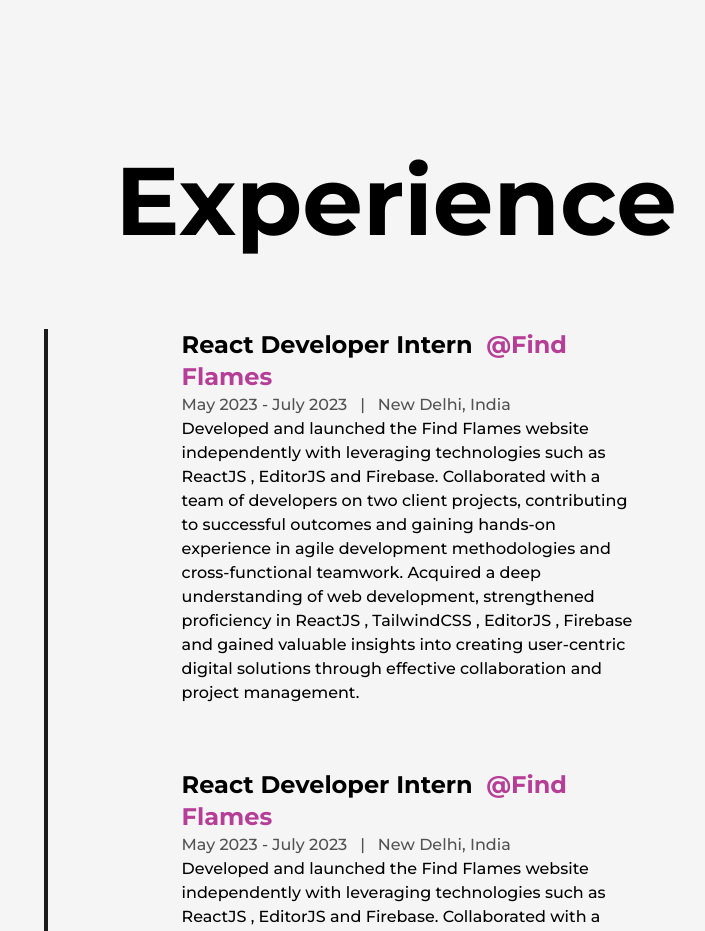
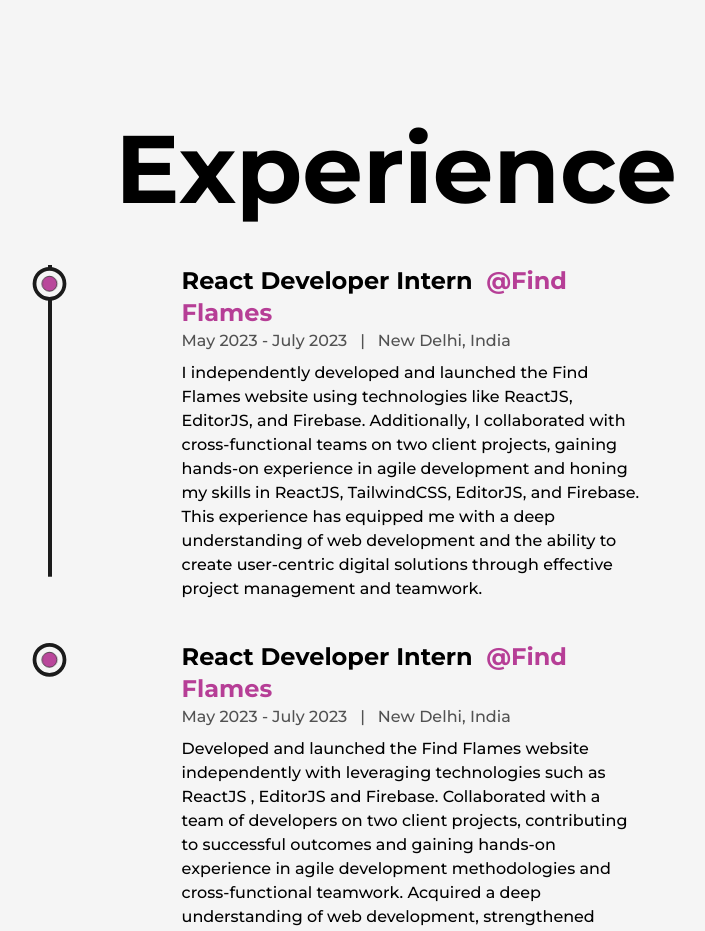
Before and after one commit to Raja543/Next.js-Portfolio, a Next.js app: page /about in a window 1280 px wide. Shown: the part 1860-2791 px from the top of the page, without its empty margins (244-949 px from the left). Built offline with nearby package versions, Linux system fonts and the light colour scheme.

Commit message:
added experience and education section

```diff
--- /dev/null
+++ b/src/components/Education.js
@@ -0,0 +1,63 @@
+import React from "react";
+import { useRef } from "react";
+import { motion } from "framer-motion";
+import { useScroll } from "framer-motion";
+import LiIcon from "./LiIcon";
+
+const Details = ({ type, time, place, info }) => {
+  const ref = useRef(null);
+  return (
+    <li
+      ref={ref}
+      className="my-4 first:mt-0 last:mb-0 w-[60%] mx-auto flex flex-col items-center justify-between "
+    >
+      <LiIcon reference={ref} />
+      <motion.div
+        initial={{ y: 50 }}
+        whileInView={{ y: 0 }}
+        transition={{ duration: 0.5, type: "spring" }}
+      >
+        <h3 className="capitalize font-bold text-2xl">{type}</h3>
+        <span className="capitalize my-2 font-medium text-dark/75">
+          {time} &nbsp; | &nbsp; {place}
+        </span>
+        <p className="font-medium w-full my-2">{info}</p>
+      </motion.div>
+    </li>
+  );
+};
+
+const Education = () => {
+  const ref = useRef(null);
+  const { scrollYProgress } = useScroll({
+    target: ref,
+    offset: ["start end", "center start"],
+  });
+  return (
+    <div className="my-20">
+      <h2 className="font-bold text-8xl mb-12 w-full text-center">Education</h2>
+      <div ref={ref} className="w-[75%] mx-auto relative">
+        <motion.div
+          style={{ scaleY: scrollYProgress }}
+          className="absolute left-9 top-0 w-[4px] h-full bg-dark origin-top"
+        />
+        <ul className="w-full flex flex-col items-start justify-between ml-4">
+          <Details
+            type="Bachelor Of Computer Application"
+            time="Nov 2020 - May 2023"
+            place="Galgotias University"
+            info="Relevant courses included Operating Systems, Computer Networks, Database Management Systems, Programming Languages, and Data Structures and Algorithms."
+          />
+          <Details
+            type="Bachelor Of Computer Application"
+            time="Nov 2023 - May 2023"
+            place="Galgotias University"
+            info="Relevant courses included Operating Systems, Computer Networks, Database Management Systems, Programming Languages, and Data Structures and Algorithms."
+          />
+        </ul>
+      </div>
+    </div>
+  );
+};
+
+export default Education;
--- a/src/components/Experience.js
+++ b/src/components/Experience.js
@@ -1,9 +1,26 @@
 import React from "react";
+import { useRef } from "react";
+import { motion } from "framer-motion";
+import { useScroll } from "framer-motion";
+import LiIcon from "./LiIcon";
 
 const Details = ({ position, company, companyLink, time, address, work }) => {
+  const ref = useRef(null);
+  const { scrollYProgress } = useScroll({
+    target: ref,
+    offset: ["start end", "center start"],
+  });
   return (
-    <li className="my-8 first:mt-0 last:mb-0 w-[60%] mx-auto flex flex-col items-center justify-between ">
-      <div>
+    <li
+      ref={ref}
+      className="my-4 first:mt-0 last:mb-0 w-[60%] mx-auto flex flex-col items-center justify-between "
+    >
+      <LiIcon reference={ref} scrollYProgress={scrollYProgress} />
+      <motion.div
+        initial={{ y: 50 }}
+        whileInView={{ y: 0 }}
+        transition={{ duration: 0.5, type: "spring" }}
+      >
         <h3 className="capitalize font-bold text-2xl">
           {position}&nbsp;{" "}
           <a
@@ -14,23 +31,32 @@
             @{company}
           </a>
         </h3>
-        <span className="capitalize font-medium text-dark/75">
+        <span className="capitalize my-2 font-medium text-dark/75">
           {time} &nbsp; | &nbsp; {address}
         </span>
-        <p className="font-medium w-full">{work}</p>
-      </div>
+        <p className="font-medium w-full my-2">{work}</p>
+      </motion.div>
     </li>
   );
 };
 
 const Experience = () => {
+  const ref = useRef(null);
+  const { scrollYProgress } = useScroll({
+    target: ref,
+    offset: ["start end", "center start"],
+    layoutEffect: false,
+  });
   return (
-    <div className="my-40">
-      <h2 className="font-bold text-8xl mb-20 w-full text-center">
+    <div className="my-32">
+      <h2 className="font-bold text-8xl mb-12 w-full text-center">
         Experience
       </h2>
-      <div className="w-[75%] mx-auto relative">
-        <div className="absolute left-8 top-0 w-[4px] h-full bg-dark origin-top" />
+      <div ref={ref} className="w-[75%] mx-auto relative">
+        <motion.div
+          style={{ scaleY: scrollYProgress }}
+          className="absolute left-9 top-0 w-[4px] h-full bg-dark origin-top"
+        />
         <ul className="w-full flex flex-col items-start justify-between ml-4">
           <Details
             position="React Developer Intern"
@@ -38,23 +64,7 @@
             company="Find Flames"
             time="May 2023 - July 2023"
             address="New Delhi, India"
-            work="Developed and launched the Find Flames website independently with leveraging technologies such as ReactJS , EditorJS and Firebase. Collaborated with a team of developers on two client projects, contributing to successful outcomes and gaining hands-on experience in agile development methodologies and cross-functional teamwork. Acquired a deep understanding of web development, strengthened proficiency in ReactJS , TailwindCSS , EditorJS , Firebase and gained valuable insights into creating user-centric digital solutions through effective collaboration and project management."
-          />
-          <Details
-            position="React Developer Intern"
-            companyLink="https://www.findflames.com/"
-            company="Find Flames"
-            time="May 2023 - July 2023"
-            address="New Delhi, India"
-            work="Developed and launched the Find Flames website independently with leveraging technologies such as ReactJS , EditorJS and Firebase. Collaborated with a team of developers on two client projects, contributing to successful outcomes and gaining hands-on experience in agile development methodologies and cross-functional teamwork. Acquired a deep understanding of web development, strengthened proficiency in ReactJS , TailwindCSS , EditorJS , Firebase and gained valuable insights into creating user-centric digital solutions through effective collaboration and project management."
-          />
-          <Details
-            position="React Developer Intern"
-            companyLink="https://www.findflames.com/"
-            company="Find Flames"
-            time="May 2023 - July 2023"
-            address="New Delhi, India"
-            work="Developed and launched the Find Flames website independently with leveraging technologies such as ReactJS , EditorJS and Firebase. Collaborated with a team of developers on two client projects, contributing to successful outcomes and gaining hands-on experience in agile development methodologies and cross-functional teamwork. Acquired a deep understanding of web development, strengthened proficiency in ReactJS , TailwindCSS , EditorJS , Firebase and gained valuable insights into creating user-centric digital solutions through effective collaboration and project management."
+            work="I independently developed and launched the Find Flames website using technologies like ReactJS, EditorJS, and Firebase. Additionally, I collaborated with cross-functional teams on two client projects, gaining hands-on experience in agile development and honing my skills in ReactJS, TailwindCSS, EditorJS, and Firebase. This experience has equipped me with a deep understanding of web development and the ability to create user-centric digital solutions through effective project management and teamwork."
           />
           <Details
             position="React Developer Intern"
--- /dev/null
+++ b/src/components/LiIcon.js
@@ -0,0 +1,36 @@
+import React from "react";
+import { motion, useScroll } from "framer-motion";
+
+const LiIcon = (reference) => {
+  const { scrollYProgress } = useScroll({
+    target: reference,
+    offset: ["center end", "center center"],
+  });
+  return (
+    <figure className="absolute left-0 stroke-dark">
+      <svg className="-rotate-90" width="75" height="75" viewBox="0 0 100 100">
+        <circle
+          cx="75"
+          cy="50"
+          r="20"
+          className="stroke-primary stroke-1 fill-none"
+        />
+        <motion.circle
+          cx="75"
+          cy="50"
+          r="20"
+          className="stroke-[5px]  fill-light"
+          style={{ pathLength: scrollYProgress }}
+        />
+        <circle
+          cx="75"
+          cy="50"
+          r="10"
+          className="animate-pulse stroke-1  fill-primary"
+        />
+      </svg>
+    </figure>
+  );
+};
+
+export default LiIcon;
--- a/src/components/Navbar.js
+++ b/src/components/Navbar.js
@@ -33,8 +33,7 @@
       <nav>
         <CustomLink href="/" title="Home" className="mr-4" />
         <CustomLink href="/about" title="About" className="mx-4" />
-        <CustomLink href="/projects" title="Projects" className="mx-4" />
-        <CustomLink href="/articles" title="Articles" className="ml-4" />
+        <CustomLink href="/projects" title="Projects" className="ml-4" />
       </nav>
 
       <div className="absolute left-[50%] top-2 translate-x-[-50%]">
--- a/src/components/TransitionEffect.js
+++ b/src/components/TransitionEffect.js
@@ -8,16 +8,17 @@
         className="fixed top-0 bottom-0 right-full w-screen h-screen z-30 bg-primary"
         initial={{ x: "100%", width: "100%" }}
         animate={{ x: "0%", width: "0%" }}
+        exit={{ x: ["0%", "100%"], width: ["0%", "100%"] }}
         transition={{ duration: 0.5, ease: "easeInOut" }}
       />
       <motion.div
-        className="fixed top-0 bottom-0 right-full w-screen h-screen z-30 text-light"
+        className="fixed top-0 bottom-0 right-full w-screen h-screen z-20 bg-light"
         initial={{ x: "100%", width: "100%" }}
         animate={{ x: "0%", width: "0%" }}
         transition={{ delay: 0.2, duration: 0.5, ease: "easeInOut" }}
       />
       <motion.div
-        className="fixed top-0 bottom-0 right-full w-screen h-screen z-30 text-dark"
+        className="fixed top-0 bottom-0 right-full w-screen h-screen z-10 bg-dark"
         initial={{ x: "100%", width: "100%" }}
         animate={{ x: "0%", width: "0%" }}
         transition={{ delay: 0.4, duration: 0.5, ease: "easeInOut" }}
--- a/src/pages/_app.js
+++ b/src/pages/_app.js
@@ -1,7 +1,9 @@
 import Footer from "@/components/Footer";
 import Navbar from "@/components/Navbar";
 import "@/styles/globals.css";
+import { AnimatePresence } from "framer-motion";
 import { Montserrat } from "next/font/google";
+import { useRouter } from "next/router";
 
 const montserrat = Montserrat({
   subsets: ["latin"],
@@ -9,6 +11,7 @@
 });
 
 export default function App({ Component, pageProps }) {
+  const router = useRouter();
   return (
     <>
       <meta name="description" content="Generated by create next app" />
@@ -17,7 +20,9 @@
         className={`${montserrat.variable} font-mont bg-light w-full min-h-screen`}
       >
         <Navbar />
-        <Component {...pageProps} />
+        <AnimatePresence mode="wait">
+          <Component key={router.asPath} {...pageProps} />
+        </AnimatePresence>
         <Footer />
       </main>
     </>
--- a/src/pages/about.js
+++ b/src/pages/about.js
@@ -6,6 +6,8 @@
 import Experience from "@/components/Experience";
 import AnimatedText from "@/components/AnimatedText";
 import ProfilePic2 from "../../public/images/profile/developer-pic-2.jpg";
+import TransitionEffect from "@/components/TransitionEffect";
+import Education from "@/components/Education";
 
 const about = () => {
   return (
@@ -14,6 +16,7 @@
         <title>About Page</title>
         <meta name="description" content="Generated by create next app" />
       </Head>
+      <TransitionEffect />
       <main className="flex flex-col items-center justify-center w-full ">
         <Layout className="pt-16">
           <AnimatedText text="Passion Fuels Purpose!" className="mb-16" />
@@ -55,6 +58,7 @@
           </div>
           <Skills />
           <Experience />
+          <Education />
         </Layout>
       </main>
     </>
```
